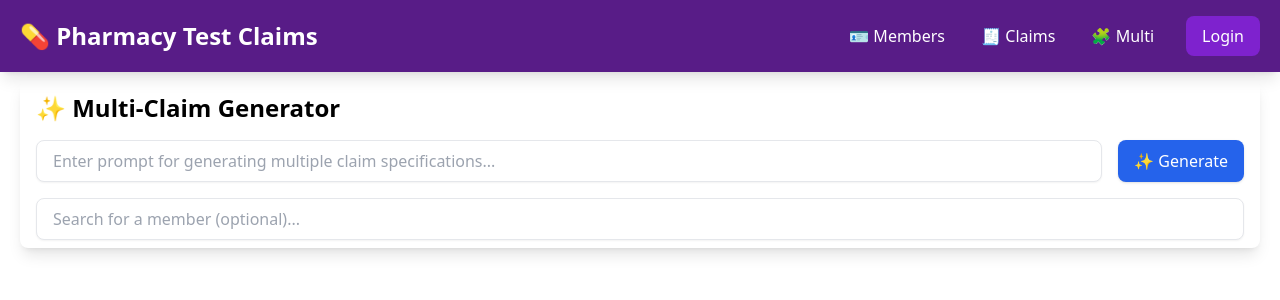
After one commit to andrewfurman/PrimeClaims, a Flask app: page /multi-claims in a window 1280 px wide. The commit adds this page. Shown: the top 300 px of the page. Run offline with Flask 3, Linux system fonts and the light colour scheme; some libraries are stand-ins or nearby versions.

Commit message:
updated multi claim to fix error

```diff
--- a/main.py
+++ b/main.py
@@ -14,6 +14,7 @@ from members.member_routes import members_bp
 from claims.claim_routes import claims_bp
 from ncpdp.ncpdp_routes import ncpdp_bp
 from auth.auth_routes import auth_bp
+from multi_claims.multi_claim_routes import multi_claims_bp
 
 # Database
 from flask_migrate import Migrate
@@ -161,7 +162,7 @@ app.register_blueprint(members_bp)
 app.register_blueprint(claims_bp)
 app.register_blueprint(ncpdp_bp)
 app.register_blueprint(auth_bp)
-
+app.register_blueprint(multi_claims_bp)
 
 # Then modify your index route to use it
 @app.route('/')
--- /dev/null
+++ b/multi_claims/create_multi_claim.html
@@ -0,0 +1,54 @@
+{% include 'templates/header.html' %}
+
+<div class="mx-5 mt-20 mb-0">
+    <!-- Removed overflow-hidden from this div -->
+    <div class="bg-white shadow-lg rounded-lg mb-0">
+        <div class="px-2 pb-0 pt-1">
+            <div class="flex flex-col space-y-4 px-2 py-2">
+                <h1 class="text-2xl font-bold">✨ Multi-Claim Generator</h1>
+
+                <!-- Prompt Input Row -->
+                <div class="flex space-x-4">
+                    <input
+                        type="text"
+                        id="multiClaimPrompt"
+                        placeholder="Enter prompt for generating multiple claim specifications..."
+                        class="flex-1 px-4 py-2 border rounded-lg shadow-sm focus:ring-2 focus:ring-blue-500 focus:border-blue-500"
+                    >
+                    <button
+                        onclick="generateMultiClaims()"
+                        id="generateButton"
+                        class="px-4 py-2 bg-blue-600 text-white rounded-lg shadow hover:bg-blue-700 focus:outline-none focus:ring-2 focus:ring-blue-500 focus:ring-offset-2 disabled:opacity-50"
+                    >
+                        ✨ Generate
+                    </button>
+                </div>
+
+                <!-- Member Search Row -->
+                <div class="flex flex-col space-y-2 relative">
+                    <input
+                        type="text"
+                        id="memberSearch"
+                        placeholder="Search for a member (optional)..."
+                        class="w-full px-4 py-2 border rounded-lg shadow-sm focus:ring-2 focus:ring-purple-500 focus:border-purple-500"
+                    >
+                    <div
+                        id="memberSearchResults"
+                        class="absolute mt-12 bg-white border rounded-lg shadow-lg max-h-48 overflow-y-auto w-full"
+                        style="display: none; z-index: 1000; position: absolute; top: 100%;"
+                    ></div>
+                </div>
+
+                <!-- Results Section -->
+                <div id="resultsSection" style="display: none">
+                    <h2 class="text-xl font-semibold mb-4">Generated Claim Specifications</h2>
+                    <div id="claimPrompts" class="space-y-4">
+                        <!-- Results will be inserted here by JavaScript -->
+                    </div>
+                </div>
+            </div>
+        </div>
+    </div>
+</div>
+
+<script src="{{ url_for('static', filename='multi_claim.js') }}"></script>
--- /dev/null
+++ b/multi_claims/multi_claim_routes.py
@@ -0,0 +1,32 @@
+from flask import Blueprint, render_template, request, jsonify
+from .create_multi_claims_gpt import create_multi_claims_gpt
+
+multi_claims_bp = Blueprint('multi_claims', __name__, template_folder='.')
+
+@multi_claims_bp.route('/multi-claims')
+def multi_claims():
+    return render_template('multi_claims/create_multi_claim.html')
+
+@multi_claims_bp.route('/multi-claims/generate', methods=['POST'])
+def generate_multi_claims():
+    try:
+        # Add debug logging
+        print("Received request for multi-claims generation")
+
+        # Fix: Get data from request.json instead of request.args
+        data = request.json
+        prompt = data.get('prompt', '')
+        member_database_id = data.get('member_database_id')
+
+        print(f"Processing request with prompt: {prompt}, member_id: {member_database_id}")
+
+        result = create_multi_claims_gpt(prompt, member_database_id)
+
+        # Debug log the result
+        print(f"Generated result: {result}")
+
+        # Return the result directly since it's already in the correct format
+        return jsonify(result)
+    except Exception as e:
+        print(f"Error in generate_multi_claims: {str(e)}")
+        return jsonify({"error": str(e)}), 400
--- /dev/null
+++ b/static/multi_claim.js
@@ -0,0 +1,159 @@
+let selectedMemberId = null;
+
+function debounce(func, wait) {
+    let timeout;
+    return function executedFunction(...args) {
+        const later = () => {
+            clearTimeout(timeout);
+            func(...args);
+        };
+        clearTimeout(timeout);
+        timeout = setTimeout(later, wait);
+    };
+}
+
+function searchMembers() {
+    const searchInput = document.getElementById('memberSearch');
+    const resultsDiv = document.getElementById('memberSearchResults');
+
+    // Add null checks
+    if (!searchInput || !resultsDiv) {
+        console.error('Search elements not found');
+        return;
+    }
+
+    const searchTerm = searchInput.value.trim();
+
+    if (searchTerm === '') {
+        resultsDiv.style.display = 'none';
+        return;
+    }
+
+    fetch(`/members/search?q=${encodeURIComponent(searchTerm)}`)
+        .then(response => response.json())
+        .then(data => {
+            if (data.error) {
+                resultsDiv.innerHTML = `<p class="text-red-500 p-2">Error: ${data.error}</p>`;
+            } else if (data.length === 0) {
+                resultsDiv.innerHTML = '<p class="text-gray-500 p-2">No members found</p>';
+            } else {
+                const resultsHtml = data.map(member => `
+                    <div class="p-2 hover:bg-gray-100 cursor-pointer"
+                         onclick="selectMember('${member.database_id}', '${member.first_name} ${member.last_name}')">
+                        <p class="font-semibold">${member.first_name} ${member.last_name}</p>
+                        <p class="text-sm text-gray-600">ID: ${member.member_id}</p>
+                    </div>
+                `).join('');
+                resultsDiv.innerHTML = resultsHtml;
+            }
+            resultsDiv.style.display = 'block';
+        })
+        .catch(error => {
+            console.error('Search error:', error);
+            if (resultsDiv) {
+                resultsDiv.innerHTML = '<p class="text-red-500 p-2">Error searching for members</p>';
+                resultsDiv.style.display = 'block';
+            }
+        });
+}
+
+function selectMember(databaseId, memberName) {
+    console.log('Selecting member:', databaseId, memberName);
+    selectedMemberId = databaseId;
+    const searchInput = document.getElementById('memberSearch');
+    const resultsDiv = document.getElementById('memberSearchResults');
+    searchInput.value = memberName;
+    resultsDiv.style.display = 'none';
+}
+
+function generateMultiClaims() {
+    const button = document.getElementById('generateButton');
+    const prompt = document.getElementById('multiClaimPrompt');
+    const resultsSection = document.getElementById('resultsSection');
+    const claimPrompts = document.getElementById('claimPrompts');
+
+    if (!button || !prompt || !resultsSection || !claimPrompts) {
+        console.error('Required elements not found');
+        return;
+    }
+
+    button.disabled = true;
+    button.innerHTML = `
+        <svg class="animate-spin -ml-1 mr-3 h-5 w-5 inline" xmlns="http://www.w3.org/2000/svg" fill="none" viewBox="0 0 24 24">
+            <circle class="opacity-25" cx="12" cy="12" r="10" stroke="currentColor" stroke-width="4"></circle>
+            <path class="opacity-75" fill="currentColor" d="M4 12a8 8 0 018-8V0C5.373 0 0 5.373 0 12h4zm2 5.291A7.962 7.962 0 014 12H0c0 3.042 1.135 5.824 3 7.938l3-2.647z"></path>
+        </svg>
+        Generating...
+    `;
+
+    const requestData = {
+        prompt: prompt.value
+    };
+
+    if (selectedMemberId) {
+        requestData.member_database_id = selectedMemberId;
+    }
+
+    fetch('/multi-claims/generate', {
+        method: 'POST',
+        headers: {
+            'Content-Type': 'application/json',
+        },
+        body: JSON.stringify(requestData)
+    })
+    .then(response => response.json())
+    .then(data => {
+        button.disabled = false;
+        button.innerHTML = '✨ Generate';
+        claimPrompts.innerHTML = '';
+
+        if (data.claim_specification_prompts) {
+            resultsSection.style.display = 'block';
+            data.claim_specification_prompts.forEach((spec, index) => {
+                const specElement = document.createElement('div');
+                specElement.className = 'bg-gray-50 p-4 rounded-lg';
+                specElement.innerHTML = `
+                    <h3 class="font-semibold text-lg mb-2">Scenario ${index + 1}</h3>
+                    <p class="mb-2"><strong>Description:</strong> ${spec.scenario_description}</p>
+                    <p><strong>Claim Prompt:</strong> ${spec.create_claim_prompt}</p>
+                `;
+                claimPrompts.appendChild(specElement);
+            });
+        }
+    })
+    .catch(error => {
+        console.error('Error:', error);
+        button.disabled = false;
+        button.innerHTML = '✨ Generate';
+        alert('Error generating claims');
+    });
+}
+
+document.addEventListener('DOMContentLoaded', function() {
+    console.log('Setting up member search');
+    const memberSearchInput = document.getElementById('memberSearch');
+    const resultsDiv = document.getElementById('memberSearchResults');
+    const multiClaimPromptInput = document.getElementById('multiClaimPrompt');
+
+    // Setup member search input handler
+    if (memberSearchInput) {
+        memberSearchInput.addEventListener('input', debounce(searchMembers, 300));
+    }
+
+    // Setup click handler to close results
+    document.addEventListener('click', function(event) {
+        if (resultsDiv && !resultsDiv.contains(event.target) &&
+            event.target !== memberSearchInput) {
+            resultsDiv.style.display = 'none';
+        }
+    });
+
+    // Add specific handler for multiClaimPrompt to prevent unwanted interactions
+    if (multiClaimPromptInput) {
+        multiClaimPromptInput.addEventListener('click', function(event) {
+            if (resultsDiv) {
+                resultsDiv.style.display = 'none';
+            }
+        });
+    }
+});
--- a/templates/header.html
+++ b/templates/header.html
@@ -15,6 +15,7 @@
                 <nav class="mr-4">
                     <a href="/members" class="text-white hover:text-purple-200 px-4 py-2">🪪 Members</a>
                     <a href="/claims" class="text-white hover:text-purple-200 px-4 py-2">🧾 Claims</a>
+                    <a href="/multi-claims" class="text-white hover:text-purple-200 px-4 py-2">🧩 Multi</a>
                 </nav>
                 {% if session.get('user') %}
                     <div class="relative">
```
Also changed, not shown: Pasted-Traceback-most-recent-call-last-File-home-runner-PrimeClaims-pythonlibs-lib-python3-11-site--1733948426322.txt (added, +34 -0 lines), example_array_gpt.py (added).
